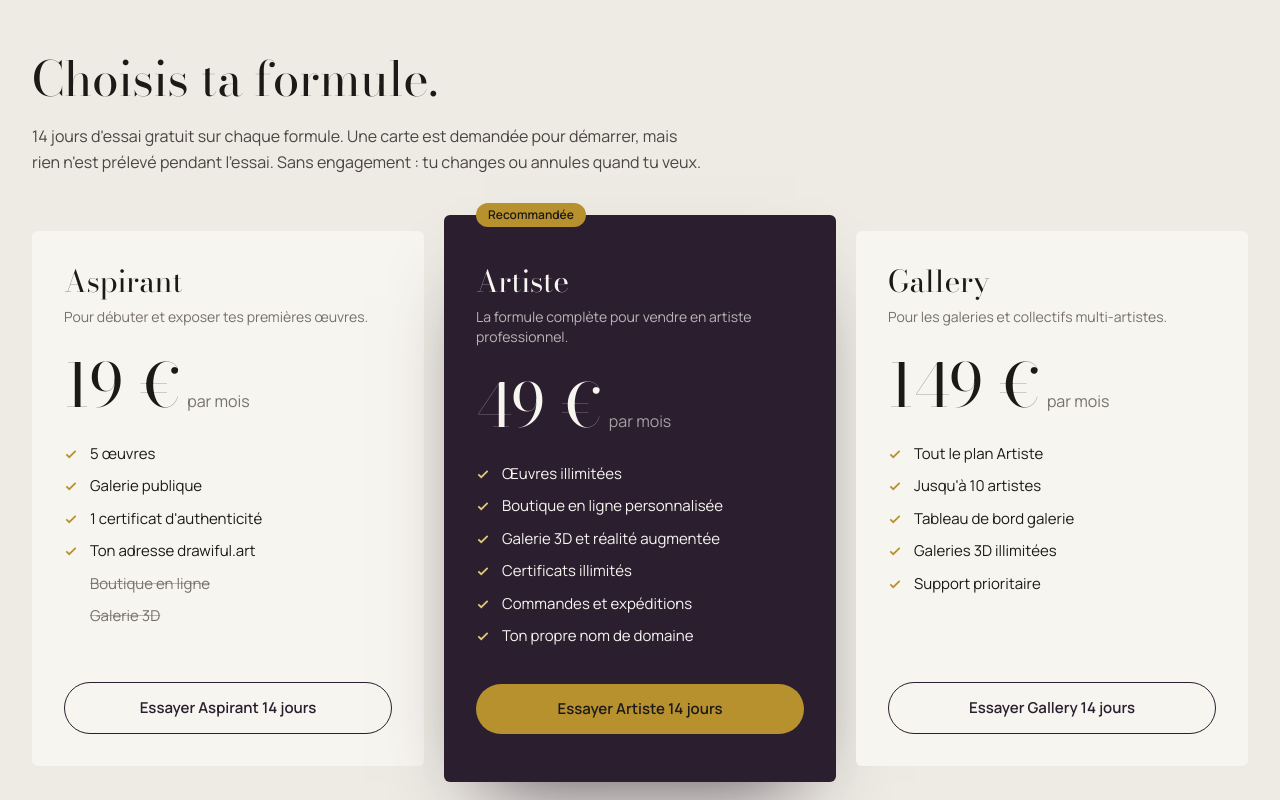
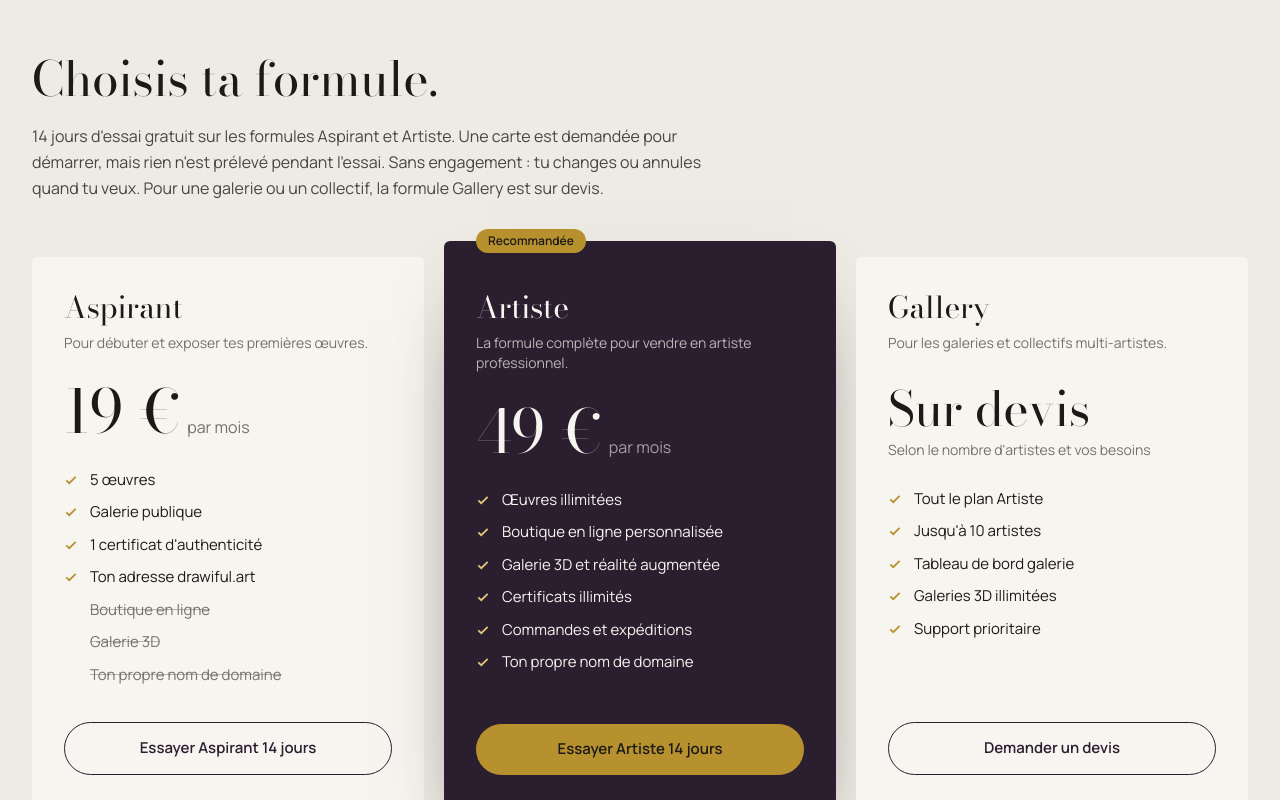
Before and after one commit to Drawiful/drawiful-dashboard, a Next.js app: page /decouvrir in a window 1280 px wide. Shown: the part 7600-8400 px from the top of the page. Built offline with nearby package versions, Linux system fonts and the light colour scheme; no server answers.

Commit message:
Formules : Gallery sur devis, limites Aspirant visibles

```diff
--- a/src/app/decouvrir/page.tsx
+++ b/src/app/decouvrir/page.tsx
@@ -146,9 +146,9 @@ const PLANS = [
     key: "aspirant",
     name: "Aspirant",
     pitch: "Pour débuter et exposer tes premières œuvres.",
-    price: 19,
+    price: 19 as number | null,
     features: ["5 œuvres", "Galerie publique", "1 certificat d'authenticité", "Ton adresse drawiful.art"],
-    missing: ["Boutique en ligne", "Galerie 3D"],
+    missing: ["Boutique en ligne", "Galerie 3D", "Ton propre nom de domaine"],
   },
   {
     key: "artiste",
@@ -170,7 +170,8 @@ const PLANS = [
     key: "studio",
     name: "Gallery",
     pitch: "Pour les galeries et collectifs multi-artistes.",
-    price: 149,
+    price: null, // sur devis
+
     features: [
       "Tout le plan Artiste",
       "Jusqu'à 10 artistes",
@@ -482,8 +483,9 @@ export default function LandingPage() {
           <div className="max-w-2xl">
             <h2 className="font-display-lp text-4xl sm:text-5xl leading-[1.05]">Choisis ta formule.</h2>
             <p className="mt-5 text-[#4A4540] leading-relaxed">
-              14 jours d'essai gratuit sur chaque formule. Une carte est demandée pour démarrer, mais rien n'est prélevé
-              pendant l'essai. Sans engagement : tu changes ou annules quand tu veux.
+              14 jours d'essai gratuit sur les formules Aspirant et Artiste. Une carte est demandée pour démarrer, mais
+              rien n'est prélevé pendant l'essai. Sans engagement : tu changes ou annules quand tu veux. Pour une galerie ou
+              un collectif, la formule Gallery est sur devis.
             </p>
           </div>
           <div className="mt-14 grid lg:grid-cols-3 gap-5 items-stretch">
@@ -503,10 +505,17 @@ export default function LandingPage() {
                 )}
                 <h3 className="font-display-lp text-3xl">{p.name}</h3>
                 <p className={`mt-2 text-sm ${p.featured ? "text-[#F7F5F0]/70" : "text-[#77706A]"}`}>{p.pitch}</p>
+                {p.price != null ? (
                   <p className="mt-7 flex items-baseline gap-1.5">
                     <span className="font-display-lp text-6xl">{p.price}&nbsp;€</span>
                     <span className={p.featured ? "text-[#F7F5F0]/60" : "text-[#77706A]"}>par mois</span>
                   </p>
+                ) : (
+                  <p className="mt-7 flex flex-col">
+                    <span className="font-display-lp text-5xl leading-[1.15]">Sur devis</span>
+                    <span className="text-sm text-[#77706A] mt-1">Selon le nombre d'artistes et vos besoins</span>
+                  </p>
+                )}
                 <ul className="mt-7 flex flex-col gap-2.5 text-[15px] flex-1">
                   {p.features.map((f) => (
                     <li key={f} className="flex gap-3">
@@ -535,6 +544,7 @@ export default function LandingPage() {
                     </li>
                   ))}
                 </ul>
+                {p.price != null ? (
                   <Link
                     href={`/inscription?plan=${p.key}`}
                     className={`mt-9 inline-flex justify-center rounded-full px-6 py-3.5 text-[15px] font-semibold focus-visible:outline focus-visible:outline-2 focus-visible:outline-offset-2 focus-visible:outline-[#B8912F] ${
@@ -545,6 +555,14 @@ export default function LandingPage() {
                   >
                     Essayer {p.name} 14 jours
                   </Link>
+                ) : (
+                  <a
+                    href={`mailto:clients@drawiful.app?subject=${encodeURIComponent("Formule Gallery — demande de devis")}&body=${encodeURIComponent("Bonjour,\n\nNom de la galerie ou du collectif :\nNombre d'artistes :\nSite ou Instagram :\nVos besoins :\n\nMerci !")}`}
+                    className="mt-9 inline-flex justify-center rounded-full px-6 py-3.5 text-[15px] font-semibold border border-[#2B1E2F] text-[#2B1E2F] hover:bg-[#2B1E2F] hover:text-[#F7F5F0] focus-visible:outline focus-visible:outline-2 focus-visible:outline-offset-2 focus-visible:outline-[#B8912F]"
+                  >
+                    Demander un devis
+                  </a>
+                )}
               </div>
             ))}
           </div>
--- a/src/app/inscription/page.tsx
+++ b/src/app/inscription/page.tsx
@@ -21,7 +21,6 @@ import { getAttribution } from "@/lib/attribution";
 const PLANS = [
   { key: "aspirant", name: "Aspirant", price: 19, line: "5 œuvres, galerie publique" },
   { key: "artiste", name: "Artiste", price: 49, line: "Boutique, galerie 3D, certificats illimités" },
-  { key: "studio", name: "Gallery", price: 149, line: "Jusqu'à 10 artistes, galeries 3D illimitées" },
 ];
 
 function firstChargeDate() {
@@ -109,7 +108,7 @@ function InscriptionForm() {
     </p>
   );
 
-  // Formule : une ligne, « Changer » ouvre les 3 choix
+  // Formule : une ligne, « Changer » ouvre les choix (Gallery est sur devis, hors inscription)
   const planPicker = (
     <div className="rounded-xl border border-[#1C1A17]/12 bg-white/70">
       <div className="flex items-center justify-between gap-3 px-4 py-3">
@@ -157,6 +156,12 @@ function InscriptionForm() {
               </span>
             </label>
           ))}
+          <p className="px-3 pt-2 pb-1 text-xs text-[#77706A]">
+            Une galerie ou un collectif ? La formule Gallery est sur devis :{" "}
+            <a href="mailto:clients@drawiful.app?subject=Formule%20Gallery%20%E2%80%94%20demande%20de%20devis" className="underline underline-offset-2">
+              clients@drawiful.app
+            </a>
+          </p>
         </fieldset>
       )}
     </div>
--- a/src/app/subscription/page.tsx
+++ b/src/app/subscription/page.tsx
@@ -21,6 +21,8 @@ type Plan = {
   amount: number | null;
   currency: string | null;
   interval: string | null;
+  onQuote?: boolean; // Gallery : sur devis, pas d'abonnement en ligne
+  contact?: string;
 };
 
 function formatPrice(plan: Plan) {
@@ -136,13 +138,23 @@ export default function SubscriptionPage() {
               return (
                 <div key={plan.key} className="rounded-md border border-bordure p-6 flex flex-col">
                   <p className="font-display text-xl text-encre mb-1">{plan.name}</p>
-                  <p className="text-sm text-encre/70 mb-5">{price ?? "Prix affiché au paiement"}</p>
+                  <p className="text-sm text-encre/70 mb-5">
+                    {plan.onQuote ? "Sur devis, selon le nombre d'artistes" : price ?? "Prix affiché au paiement"}
+                  </p>
 
                   <p className={`flex items-center gap-2 text-sm mb-6 ${with3d ? "text-encre" : "text-encre/50"}`}>
                     <Box size={15} className={with3d ? "text-ocre" : ""} />
                     {with3d ? "Visite 3D de ta galerie incluse" : "Sans visite 3D"}
                   </p>
 
+                  {plan.onQuote ? (
+                    <a
+                      href={`mailto:${plan.contact || "clients@drawiful.app"}?subject=${encodeURIComponent(`Formule ${plan.name} — demande de devis`)}`}
+                      className="mt-auto w-full py-2.5 rounded-md border border-aubergine text-aubergine text-sm font-medium text-center"
+                    >
+                      Demander un devis
+                    </a>
+                  ) : (
                     <button
                       onClick={() => handleChoose(plan.key)}
                       disabled={choosing !== null}
@@ -150,6 +162,7 @@ export default function SubscriptionPage() {
                     >
                       {choosing === plan.key ? "Redirection..." : `Choisir ${plan.name}`}
                     </button>
+                  )}
                 </div>
               );
             })}
--- a/src/components/ArtworkForm.tsx
+++ b/src/components/ArtworkForm.tsx
@@ -90,8 +90,8 @@ export default function ArtworkForm({
         await api.createArtwork(payload);
       }
       onSaved();
-    } catch {
-      setError("Impossible d'enregistrer l'œuvre");
+    } catch (err: any) {
+      setError(err?.message || "Impossible d'enregistrer l'œuvre");
     } finally {
       setSaving(false);
     }
--- a/src/components/GettingStarted.tsx
+++ b/src/components/GettingStarted.tsx
@@ -51,7 +51,8 @@ export function onboardingSteps(profile: any): Step[] {
       cta: "Activer",
       done: !!profile.stripeOnboardingDone,
     },
-  ];
+    // Formule sans boutique (Aspirant) : pas d'étape paiements
+  ].filter((s) => s.key !== "payments" || !profile.limits || profile.limits.shop);
 }
 
 export function onboardingComplete(profile: any) {
--- a/src/components/PaymentsSetupBanner.tsx
+++ b/src/components/PaymentsSetupBanner.tsx
@@ -18,6 +18,8 @@ export default function PaymentsSetupBanner({ profile }: { profile: any }) {
   }, [accountId]);
 
   if (!profile || profile.stripeOnboardingDone) return null;
+  // Formule sans boutique (Aspirant) : rien à configurer pour l'instant
+  if (profile.limits && !profile.limits.shop) return null;
 
   async function start() {
     setLoading(true);
```
Also changed, not shown: src/app/artworks/page.tsx (+42 -1 lines). Lines whose indentation alone changed are shown as unchanged.
